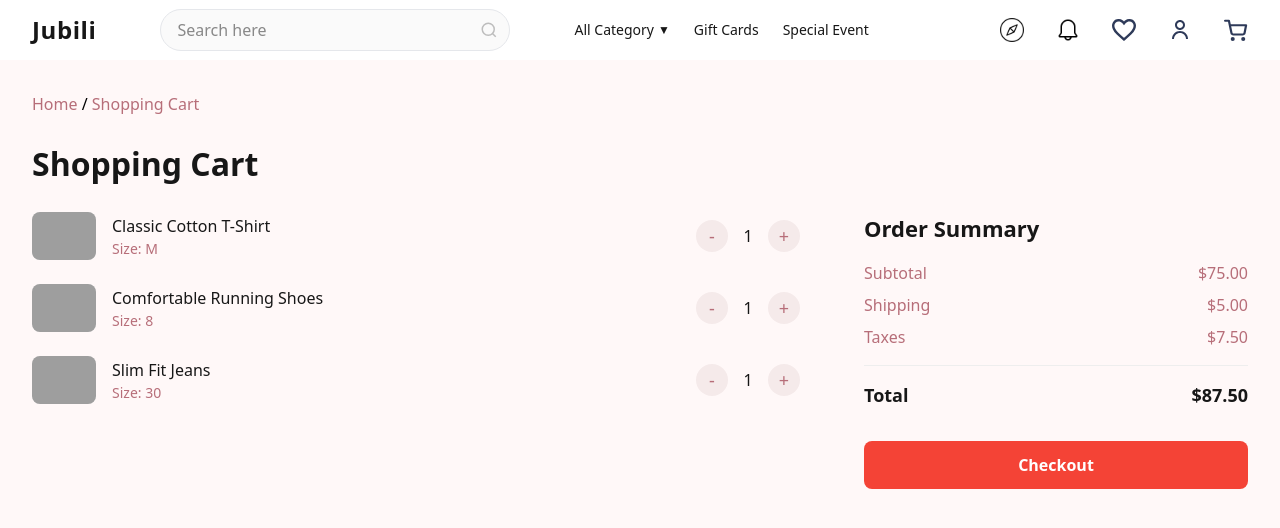
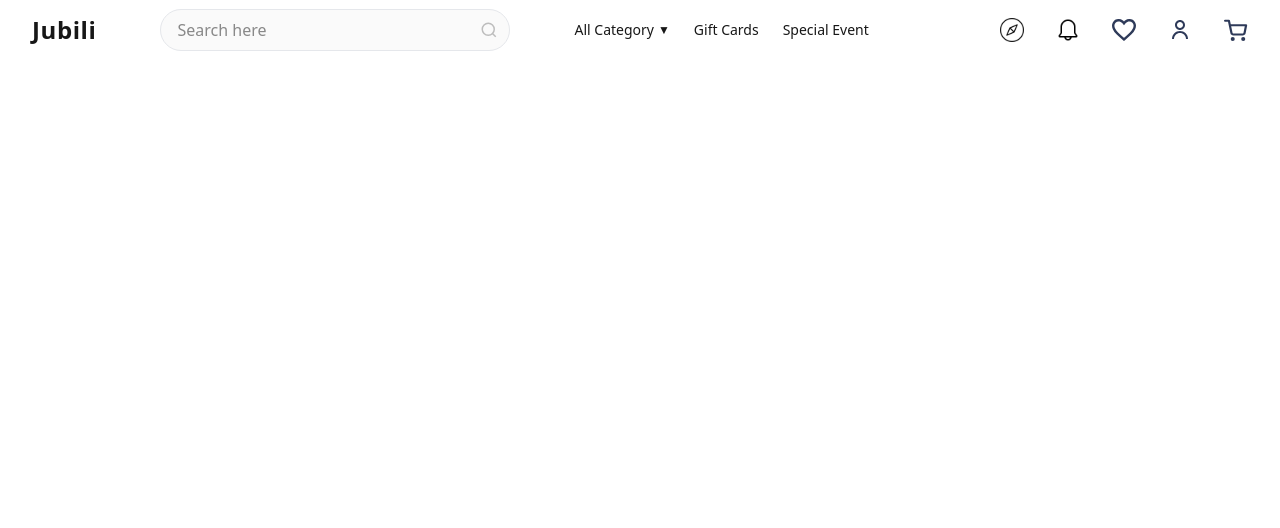
Before and after one commit to subhankar2524/jubili-web, a Next.js app: page /cart in a window 1280 px wide. Shown: the top 528 px of the page. Built offline with nearby package versions, Linux system fonts and the light colour scheme; grey boxes are pictures that could not be loaded.

Commit message:
update on adding items to cart

```diff
--- a/app/cart/page.tsx
+++ b/app/cart/page.tsx
@@ -40,92 +40,7 @@ export default function CartPage() {
   return (
     <>
     <Navbar />
-    <div style={{ background: "#fff8f8", minHeight: "100vh", padding: "32px" }}>
-      <nav style={{ marginBottom: 24, color: "#b76e79", fontSize: 16 }}>
-        Home <span style={{ color: "#000" }}>/</span> <span style={{ color: "#b76e79" }}>Shopping Cart</span>
-      </nav>
-      <h1 style={{ fontSize: 32, fontWeight: 700, marginBottom: 24 }}>Shopping Cart</h1>
-      <div style={{ display: "flex", gap: 64 }}>
-        {/* Cart Items */}
-        <div style={{ flex: 2 }}>
-          {cartItems.map((item) => (
-            <div key={item.id} style={{ display: "flex", alignItems: "center", marginBottom: 24 }}>
-              <Image
-                src={item.image}
-                alt={item.name}
-                width={64}
-                height={64}
-                style={{ borderRadius: 8, background: "#eee", marginRight: 16 }}
-              />
-              <div style={{ flex: 1 }}>
-                <div style={{ fontWeight: 500 }}>{item.name}</div>
-                <div style={{ color: "#b76e79", fontSize: 14 }}>Size: {item.size}</div>
-              </div>
-              <div style={{ display: "flex", alignItems: "center", gap: 8 }}>
-                <button style={{
-                  border: "none",
-                  background: "#f5eaea",
-                  borderRadius: "50%",
-                  width: 32,
-                  height: 32,
-                  color: "#b76e79",
-                  fontSize: 18,
-                  cursor: "pointer"
-                }}>-</button>
-                <span style={{ minWidth: 24, textAlign: "center" }}>{item.quantity}</span>
-                <button style={{
-                  border: "none",
-                  background: "#f5eaea",
-                  borderRadius: "50%",
-                  width: 32,
-                  height: 32,
-                  color: "#b76e79",
-                  fontSize: 18,
-                  cursor: "pointer"
-                }}>+</button>
-              </div>
-            </div>
-          ))}
-        </div>
-        {/* Order Summary */}
-        <div style={{ flex: 1, minWidth: 280 }}>
-          <h2 style={{ fontSize: 22, fontWeight: 700, marginBottom: 16 }}>Order Summary</h2>
-          <div style={{ display: "flex", justifyContent: "space-between", marginBottom: 8, color: "#b76e79" }}>
-            <span>Subtotal</span>
-            <span>${subtotal.toFixed(2)}</span>
-          </div>
-          <div style={{ display: "flex", justifyContent: "space-between", marginBottom: 8, color: "#b76e79" }}>
-            <span>Shipping</span>
-            <span>${shipping.toFixed(2)}</span>
-          </div>
-          <div style={{ display: "flex", justifyContent: "space-between", marginBottom: 8, color: "#b76e79" }}>
-            <span>Taxes</span>
-            <span>${taxes.toFixed(2)}</span>
-          </div>
-          <div style={{ borderTop: "1px solid #eee", margin: "16px 0" }} />
-          <div style={{ display: "flex", justifyContent: "space-between", fontWeight: 700, fontSize: 18 }}>
-            <span>Total</span>
-            <span>${total.toFixed(2)}</span>
-          </div>
-          <button
-            style={{
-              marginTop: 32,
-              width: "100%",
-              background: "#f44336",
-              color: "#fff",
-              border: "none",
-              borderRadius: 8,
-              padding: "12px 0",
-              fontSize: 16,
-              fontWeight: 600,
-              cursor: "pointer"
-            }}
-          >
-            Checkout
-          </button>
-        </div>
-      </div>
-    </div>
+
     </>
   );
 }
--- /dev/null
+++ b/app/profile/[query]/ProfilePage.module.css
@@ -0,0 +1,13 @@
+/* ProfilePage.module.css */
+.wrapper{
+  padding: 10px;
+}
+.heroImage {
+  width: 100%;
+  /* height: 20vh; */
+  max-height: 50vh;
+  overflow: hidden;
+  object-fit: cover;
+  position: relative;
+  border-radius: 20px;
+}
--- a/app/profile/[query]/page.tsx
+++ b/app/profile/[query]/page.tsx
@@ -1,128 +1,18 @@
 //file: app/profile/[query]/page.tsx
 "use client";
 
-import { useEffect, useState } from "react";
+import styles from "./ProfilePage.module.css";
 import { useParams } from "next/navigation";
-import { renderComponent } from "@/components/renderComponent";
-
-type ComponentItem = {
-  type: string;
-  props: Record<string, any>;
-};
 
 export default function ProfilePage() {
   const { query } = useParams();
-  const [components, setComponents] = useState<ComponentItem[]>([]);
-
-  useEffect(() => {
-    // Demo data — later fetch from DB/API
-    setComponents([
-      {
-        type: "grid",
-        props: {
-          columns: { base: 1, md: 2, lg: 3 },
-          gap: 6,
-          items: [
-            {
-              type: "button",
-              props: { text: "Buy Now", color: "#008000" },
-              gridArea: { colSpan: 1 },
-            },
-            {
-              type: "hero",
-              props: {
-                title: "Hello!",
-                subtitle: "Welcome to my store",
-                image: "https://picsum.photos/800/600"
-              },
-              gridArea: { colSpan: 2 },
-            },
-            {
-              type: "button",
-              props: { text: "Contact", color: "red" },
-              gridArea: { colSpan: 1 },
-            },
-          ]
-        }
-      },
-            {
-              type: "richText",
-              props: {
-                title: "About Our Store",
-                subtitle: "Handcrafted with love",
-                content: "We believe in high-quality, sustainable fashion.\nEach item is unique and made with care.",
-                image: "https://picsum.photos/800/620",
-                layout: "right",
-                textAlign: "left",
-                background: "#f9f9f9",
-                padding: "2rem"
-              }
-            },
-            {
-  type: "story",
-  props: {
-    heading: "Our Journey",
-    subheading: "Built from passion",
-    storyText: "Started in a small studio, we now reach thousands of happy customers.\nEvery piece tells a story.",
-    image: "https://picsum.photos/800/621",
-    layout: "right",
-    background: "#fefefe",
-    padding: "2rem",
-    textAlign: "left"
-  }
-},
-{
-  type: "container",
-  props: {
-    backgroundColor: "grey",
-    // padding: "2rem",
-    // margin: '2rem',
-    // borderRadius: "12px",
-    isHorizontal: true,
-
-    // gap: "1.5rem",
-    children: [
-      {
-        type: "button",
-        props: {
-          text: "Shop Now",
-          color: "#ff5733",
-        },
-      },
-      {
-        type: "button",
-        props: {
-          text: "Contact Us",
-          color: "blue",
-        },
-      },
-      {
-        type: "hero",
-        props: {
-          title: "Welcome!",
-          subtitle: "Explore the collection",
-          image: "https://picsum.photos/800/621",
-        },
-      },
-      {
-        type: "button",
-        props:{
-          text: "Demo",
-        }
-      }
-    ],
-  },
-}
-
-
-    ]);
-  }, [query]);
 
   return (
-    <div>
-      {components.map((item, idx) => (
-        <div key={idx}>{renderComponent(item.type, item.props)}</div>
-      ))}
+    <div className={styles.wrapper}>
+    {/* hero section */}
+      <div className={styles.heroImage}>
+        <img src="https://www.colorbarcosmetics.com/media/wysiwyg/UnlockingSecrets/10_copy.jpg?auto=webp&format=pjpg&quality=85" alt="hero-bg-image" />
+      </div>
     </div>
   );
 }
--- a/app/search/[query]/page.tsx
+++ b/app/search/[query]/page.tsx
@@ -1,9 +1,11 @@
 "use client";
+import Cookies from "js-cookie";
 import { useParams } from "next/navigation";
 import { useEffect, useState } from "react";
 import { searchProducts } from "@/lib/api/products";
 import Navbar from "@/components/NavBar";
 import ProductCard from "@/components/ProductCard";
+// import { cookies } from "next/headers";
 
 export default function SearchPage() {
     const params = useParams();
@@ -13,6 +15,8 @@ export default function SearchPage() {
     const [error, setError] = useState<string | null>(null);
 
     useEffect(() => {
+        console.log(Cookies.get('token'));
+
         if (productName) {
             setLoading(true);
             setError(null);
@@ -33,13 +37,16 @@ export default function SearchPage() {
         <>
             <Navbar />
             <div className="flex">
-                <div>
+                <div className="w-full">
+                    {loading ? (
+                        <div className="fixed inset-50 flex items-center justify-center bg-white bg-opacity-80 z-50">
+                            <p className="text-xl font-semibold">Loading...</p>
+                        </div>
+                    ) : (
+                        <>
                             <div className="text-center w-full">
                                 <h1>
                                     Found {results.length} results for <b>{productName}</b>
-                        </h1>
-                        <h1>
-                            {loading && <p>Loading...</p>}
                                 </h1>
                                 {error && <p style={{ color: "red" }}>{error}</p>}
                             </div>
@@ -48,6 +55,8 @@ export default function SearchPage() {
                                     <ProductCard key={product.productId} product={product} />
                                 ))}
                             </div>
+                        </>
+                    )}
                 </div>
             </div>
         </>
--- a/lib/api/products.ts
+++ b/lib/api/products.ts
@@ -6,6 +6,9 @@ const BASE_URL = process.env.NEXT_PUBLIC_API_BASE_URL;
 
 export async function searchProducts(productName: string) {
   const token = Cookies.get("token");
+  const url = `${BASE_URL}/api/products/search-products?productName=${encodeURIComponent(productName)}`;
+  console.log(url);
+
   const res = await fetch(
     `${BASE_URL}/api/products/search-products?productName=${encodeURIComponent(productName)}`,
     {
@@ -14,6 +17,7 @@ export async function searchProducts(productName: string) {
       },
     }
   );
+  console.log(res);
   if (!res.ok) throw new Error("Failed to fetch products");
   return res.json();
 }
@@ -44,7 +48,45 @@ export async function toggleProductLike(productId: string, productCategory: stri
 
   const data = await res.json();
   if (data?.message) {
-    toast(data.message);
+    toast.success(data.message);
   }
   return data;
 }
+
+export async function addToCart({ userId, productId, quantity }: { userId: string; productId: string; quantity: string }) {
+  const token = Cookies.get("token");
+
+  if (!token) {
+    toast.error("Please login to add to cart");
+    throw new Error("Authentication token not found");
+  }
+
+  const res = await fetch(`${BASE_URL}/api/user-actions`, {
+    method: "POST",
+    headers: {
+      "Content-Type": "application/json",
+      Authorization: `Bearer ${token}`,
+    },
+    body: JSON.stringify({
+      userId,
+      actionType: "CART",
+      productId,
+      quantity,
+    }),
+  });
+
+  if (res.ok) {
+    toast.success("Added to cart");
+  }
+
+  if (!res.ok) {
+    toast.error("Failed to add to cart");
+    throw new Error("Failed to add to cart");
+  }
+
+  const data = await res.json();
+  if (data?.message) {
+    toast.success(data.message);
+  }
+  return data;
+}
```
Also changed, not shown: components/ProductCard.tsx (+27 -2 lines). Lines whose indentation alone changed are shown as unchanged.
